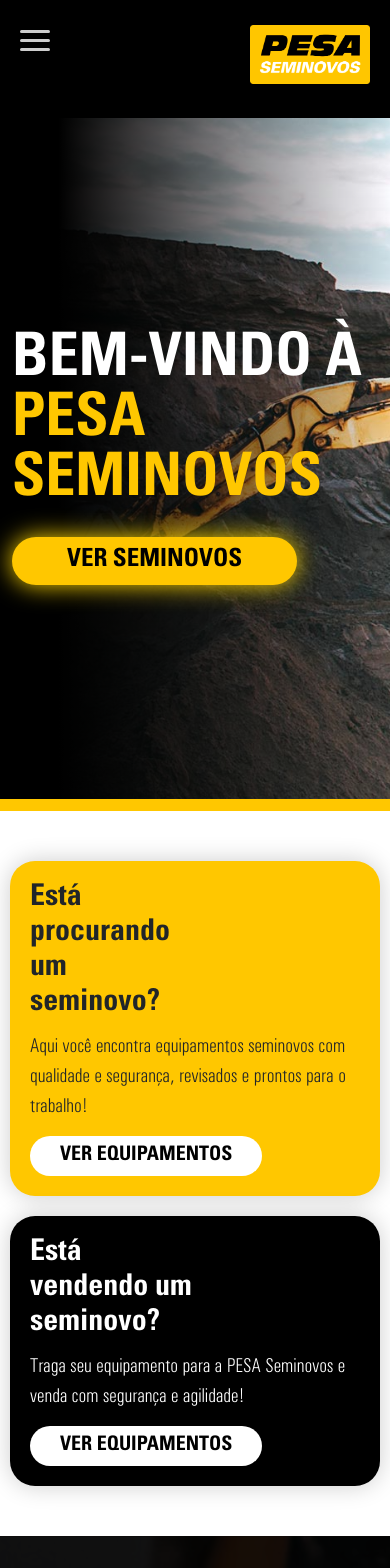
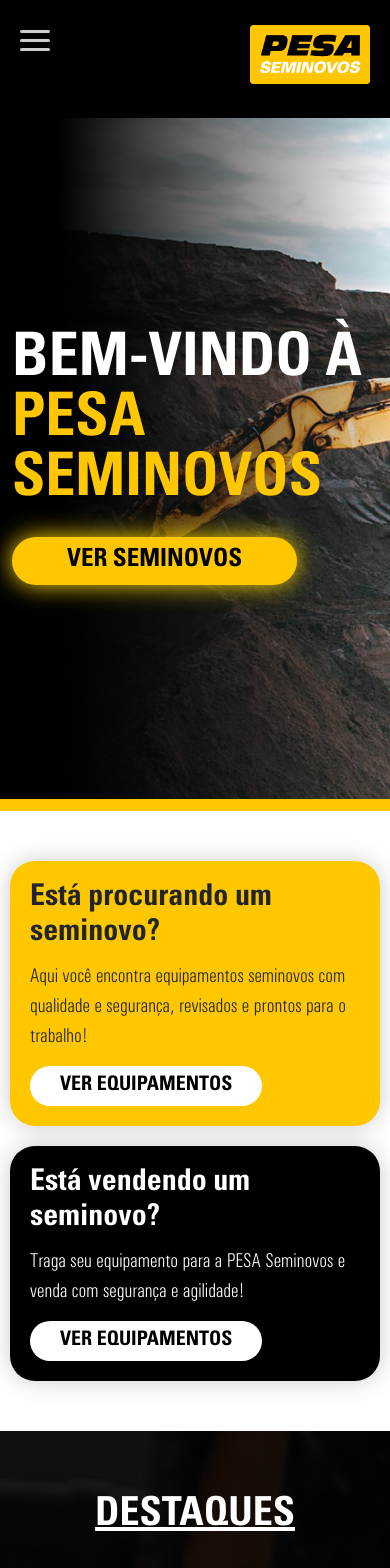
Before and after one commit to devnx-web/next_pesaseminovos, a Next.js app: page / in a window 390 px wide. Shown: the top 1568 px of the page. Built offline with nearby package versions, Linux system fonts and the light colour scheme.

Commit message:
Update cards.module.css

```diff
--- a/pages/home/cards.module.css
+++ b/pages/home/cards.module.css
@@ -74,4 +74,12 @@
     .card2{
         margin: 20px 10px 0 10px;
     }
+
+    .title{
+        width: 100%;
+    }
+
+    .title2{
+        width: 100%;
+    }
 }
```
